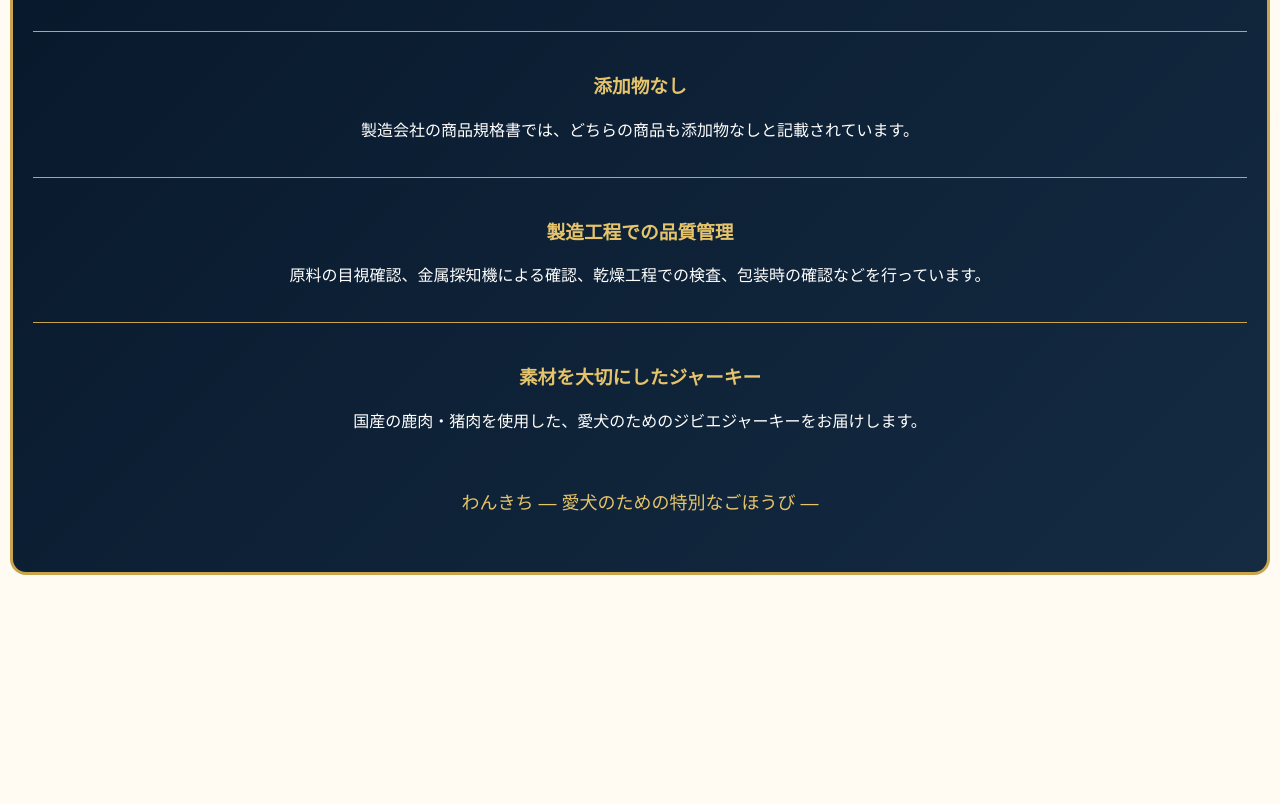
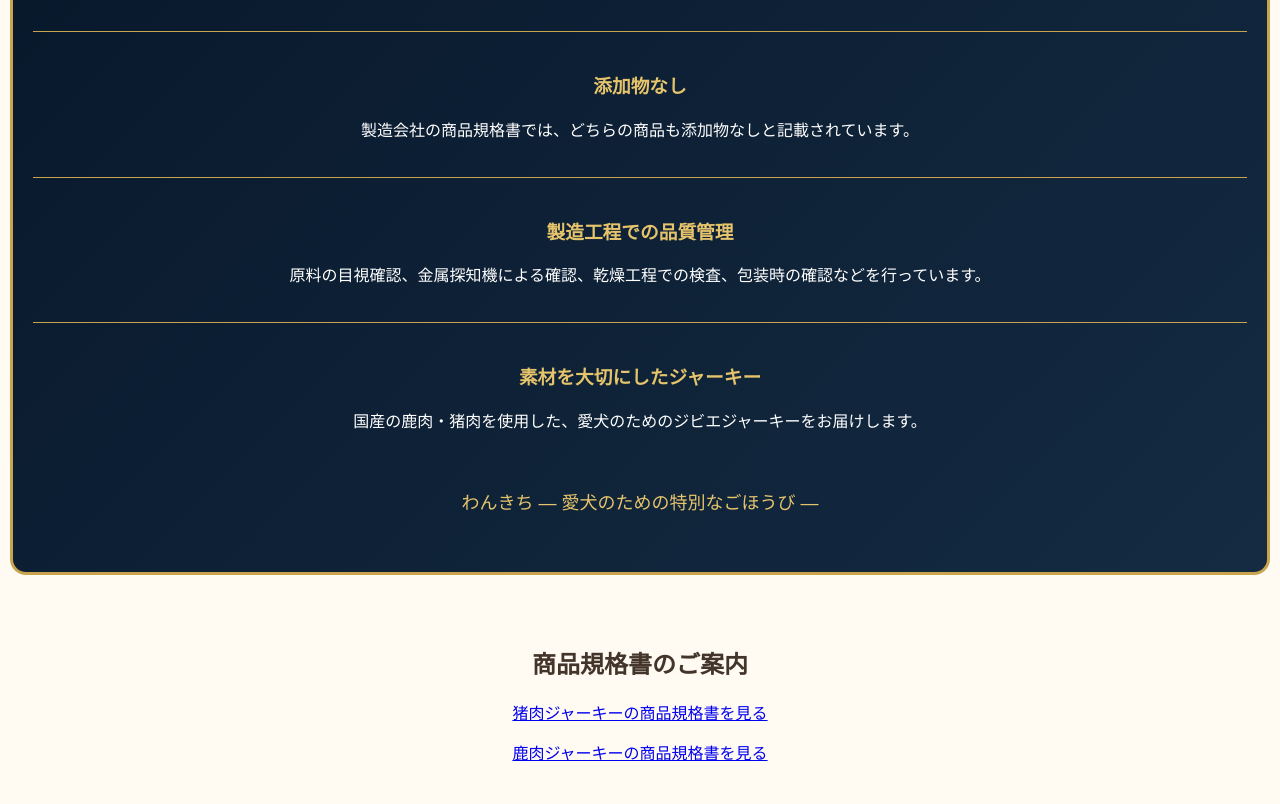
Before and after one commit to wankichi-shop/wankichi, a plain HTML site: page index.html in a window 1280 px wide. Shown: the part 5931-6735 px from the top of the page. Before the commit the page ends 6536 px from the top, so only its background shows below. Drawn offline with Linux system fonts and the light colour scheme.

Commit message:
商品規格書をホームページに追加

```diff
--- a/index.html
+++ b/index.html
@@ -490,6 +490,18 @@ document.getElementById("message").textContent =
 わんきち ― 愛犬のための特別なごほうび ―
 </p>
 
-</section>
+</section>  <div style="text-align:center; padding:20px; margin:20px;">
+  <h2>商品規格書のご案内</h2>
+  <p>
+    <a href="商品規格書(猪肉ジャーキー).pdf" target="_blank">
+      猪肉ジャーキーの商品規格書を見る
+    </a>
+  </p>
+  <p>
+    <a href="商品規格書(鹿ももジャーキー).pdf" target="_blank">
+      鹿肉ジャーキーの商品規格書を見る
+    </a>
+  </p>
+</div>
 </body>
 </html>
```
